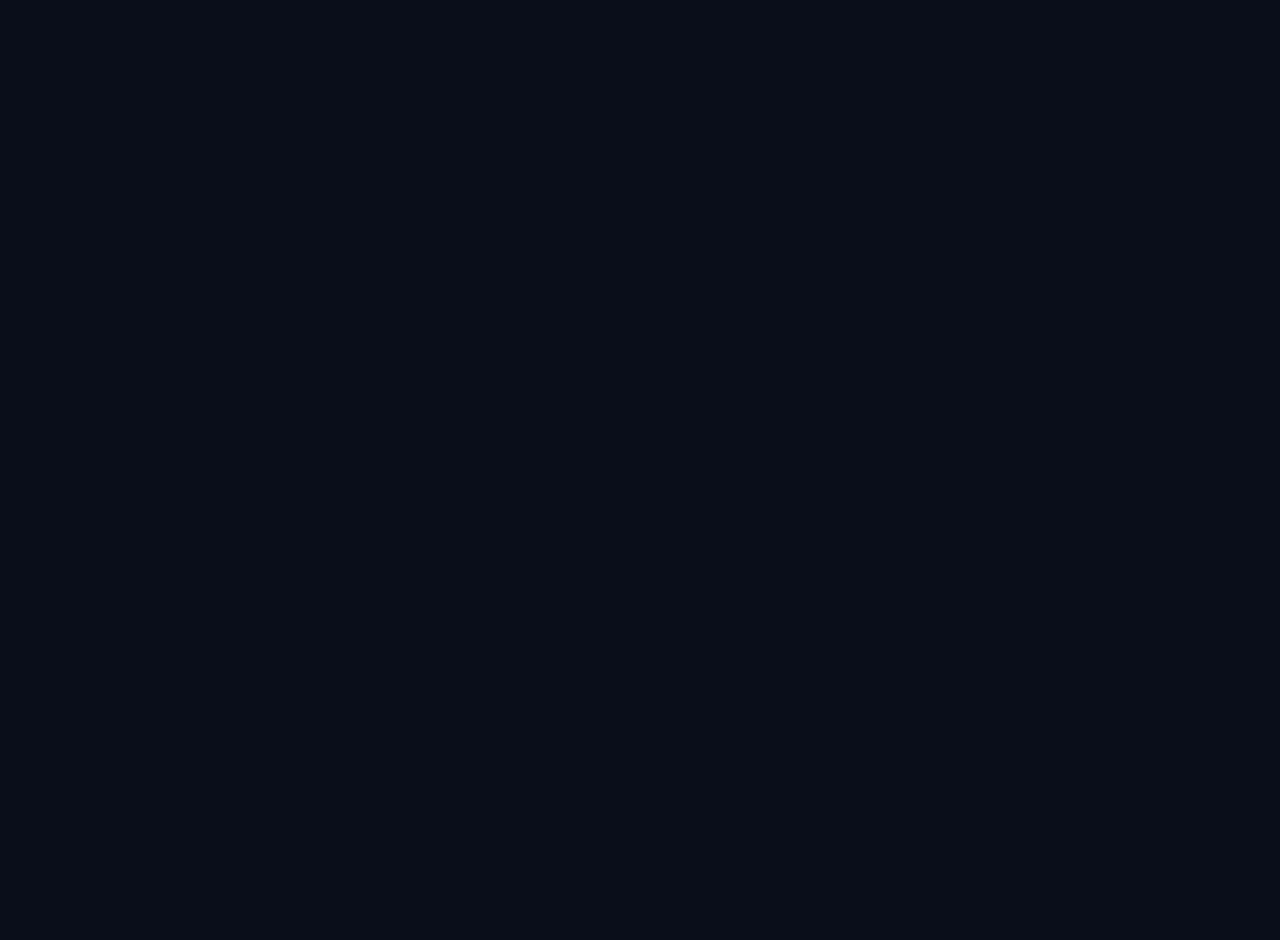
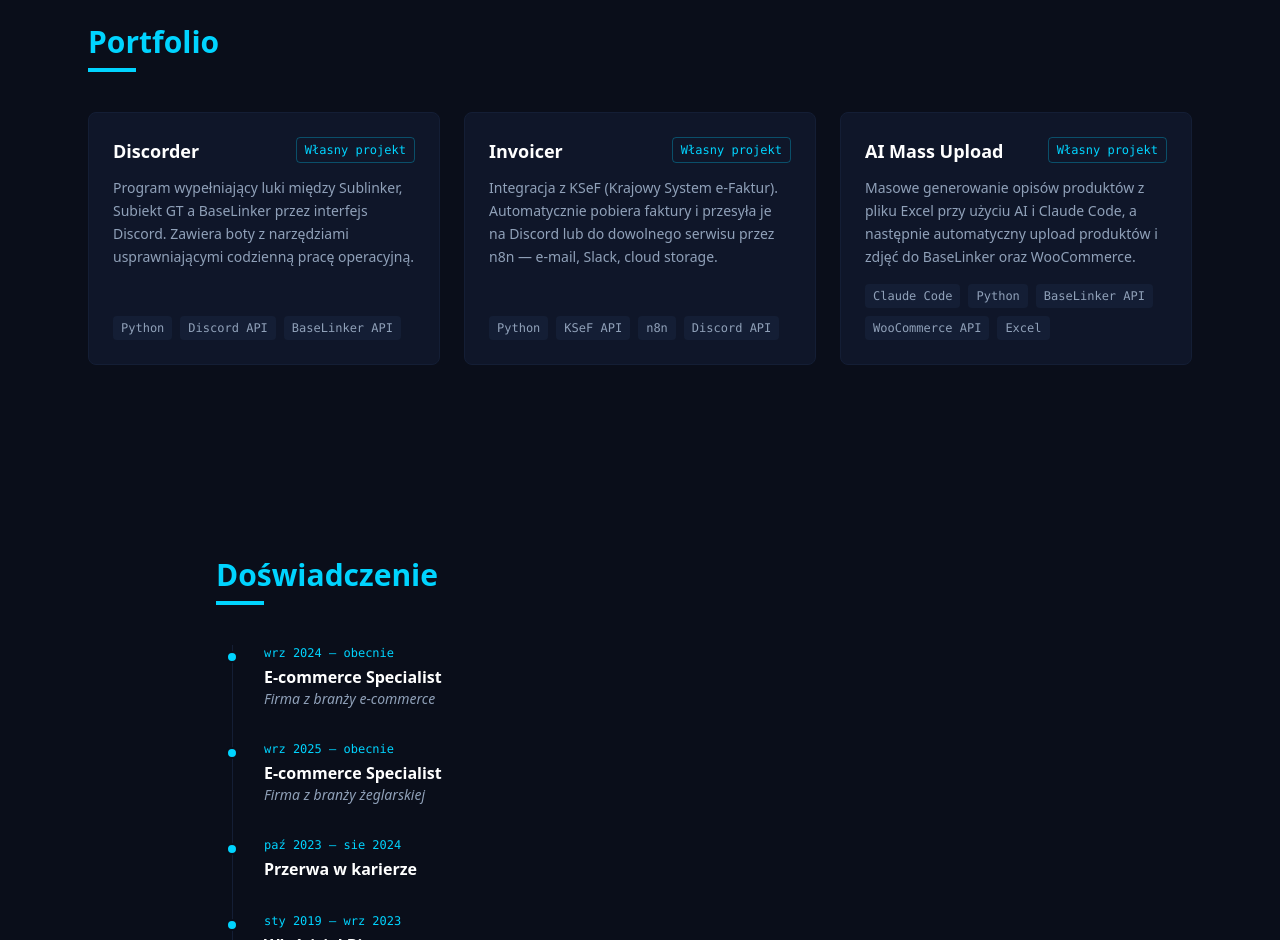
Before and after one commit to Pamela69420/portfolio, a Next.js app: page / in a window 1280 px wide. Shown: the part 1860-2800 px from the top of the page. Before the commit the page ends 1788 px from the top, so only its background shows below. Built offline with nearby package versions, Linux system fonts and the light colour scheme.

Commit message:
feat: add Portfolio and Experience sections

```diff
--- a/src/app/page.tsx
+++ b/src/app/page.tsx
@@ -1,6 +1,8 @@
 import Hero from "@/components/Hero";
 import About from "@/components/About";
 import Skills from "@/components/Skills";
+import Portfolio from "@/components/Portfolio";
+import Experience from "@/components/Experience";
 
 export default function Home() {
   return (
@@ -8,6 +10,8 @@ export default function Home() {
       <Hero />
       <About />
       <Skills />
+      <Portfolio />
+      <Experience />
     </main>
   );
 }
--- /dev/null
+++ b/src/components/Experience.tsx
@@ -0,0 +1,58 @@
+"use client";
+
+import { motion } from "framer-motion";
+import { experience } from "@/data/content";
+
+export default function Experience() {
+  return (
+    <section id="experience" className="py-24 px-6 max-w-4xl mx-auto">
+      <motion.div
+        initial={{ opacity: 0, y: 20 }}
+        whileInView={{ opacity: 1, y: 0 }}
+        viewport={{ once: true }}
+        transition={{ duration: 0.6 }}
+      >
+        <h2 className="text-3xl font-bold text-white mb-2">
+          <span style={{ color: "#00D4FF" }}>Doświadczenie</span>
+        </h2>
+        <div className="w-12 h-1 mb-10" style={{ backgroundColor: "#00D4FF" }} />
+        <div className="relative">
+          <div
+            className="absolute left-4 top-0 bottom-0 w-px"
+            style={{ backgroundColor: "#141E35" }}
+          />
+          <div className="space-y-8">
+            {experience.map((item, i) => (
+              <motion.div
+                key={i}
+                initial={{ opacity: 0, x: -20 }}
+                whileInView={{ opacity: 1, x: 0 }}
+                viewport={{ once: true }}
+                transition={{ delay: i * 0.1 }}
+                className="pl-12 relative"
+              >
+                <div
+                  className="absolute left-2.5 top-1.5 w-3 h-3 rounded-full"
+                  style={{ backgroundColor: "#00D4FF", border: "2px solid #0A0E1A" }}
+                />
+                <p className="text-xs font-mono mb-1" style={{ color: "#00D4FF" }}>
+                  {item.period}
+                </p>
+                <p className="text-white font-semibold">{item.role}</p>
+                {item.company && (
+                  <p className="text-slate-400 text-sm">
+                    {item.anonymous ? (
+                      <span className="italic">{item.company}</span>
+                    ) : (
+                      item.company
+                    )}
+                  </p>
+                )}
+              </motion.div>
+            ))}
+          </div>
+        </div>
+      </motion.div>
+    </section>
+  );
+}
--- /dev/null
+++ b/src/components/Portfolio.tsx
@@ -0,0 +1,59 @@
+"use client";
+
+import { motion } from "framer-motion";
+import { portfolio } from "@/data/content";
+
+export default function Portfolio() {
+  return (
+    <section id="portfolio" className="py-24 px-6 max-w-6xl mx-auto">
+      <motion.div
+        initial={{ opacity: 0, y: 20 }}
+        whileInView={{ opacity: 1, y: 0 }}
+        viewport={{ once: true }}
+        transition={{ duration: 0.6 }}
+      >
+        <h2 className="text-3xl font-bold text-white mb-2">
+          <span style={{ color: "#00D4FF" }}>Portfolio</span>
+        </h2>
+        <div className="w-12 h-1 mb-10" style={{ backgroundColor: "#00D4FF" }} />
+        <div className="grid md:grid-cols-3 gap-6">
+          {portfolio.map((project, i) => (
+            <motion.div
+              key={project.title}
+              initial={{ opacity: 0, y: 20 }}
+              whileInView={{ opacity: 1, y: 0 }}
+              viewport={{ once: true }}
+              transition={{ delay: i * 0.15 }}
+              className="rounded-lg p-6 flex flex-col"
+              style={{ backgroundColor: "#0F1629", border: "1px solid #141E35" }}
+            >
+              <div className="flex justify-between items-start mb-3">
+                <h3 className="text-white font-bold text-lg">{project.title}</h3>
+                <span
+                  className="text-xs font-mono px-2 py-1 rounded"
+                  style={{ color: "#00D4FF", border: "1px solid rgba(0,212,255,0.3)" }}
+                >
+                  {project.type}
+                </span>
+              </div>
+              <p className="text-slate-400 text-sm leading-relaxed flex-1 mb-4">
+                {project.description}
+              </p>
+              <div className="flex flex-wrap gap-2">
+                {project.tech.map((t) => (
+                  <span
+                    key={t}
+                    className="text-xs text-slate-400 px-2 py-1 rounded font-mono"
+                    style={{ backgroundColor: "#141E35" }}
+                  >
+                    {t}
+                  </span>
+                ))}
+              </div>
+            </motion.div>
+          ))}
+        </div>
+      </motion.div>
+    </section>
+  );
+}
```
